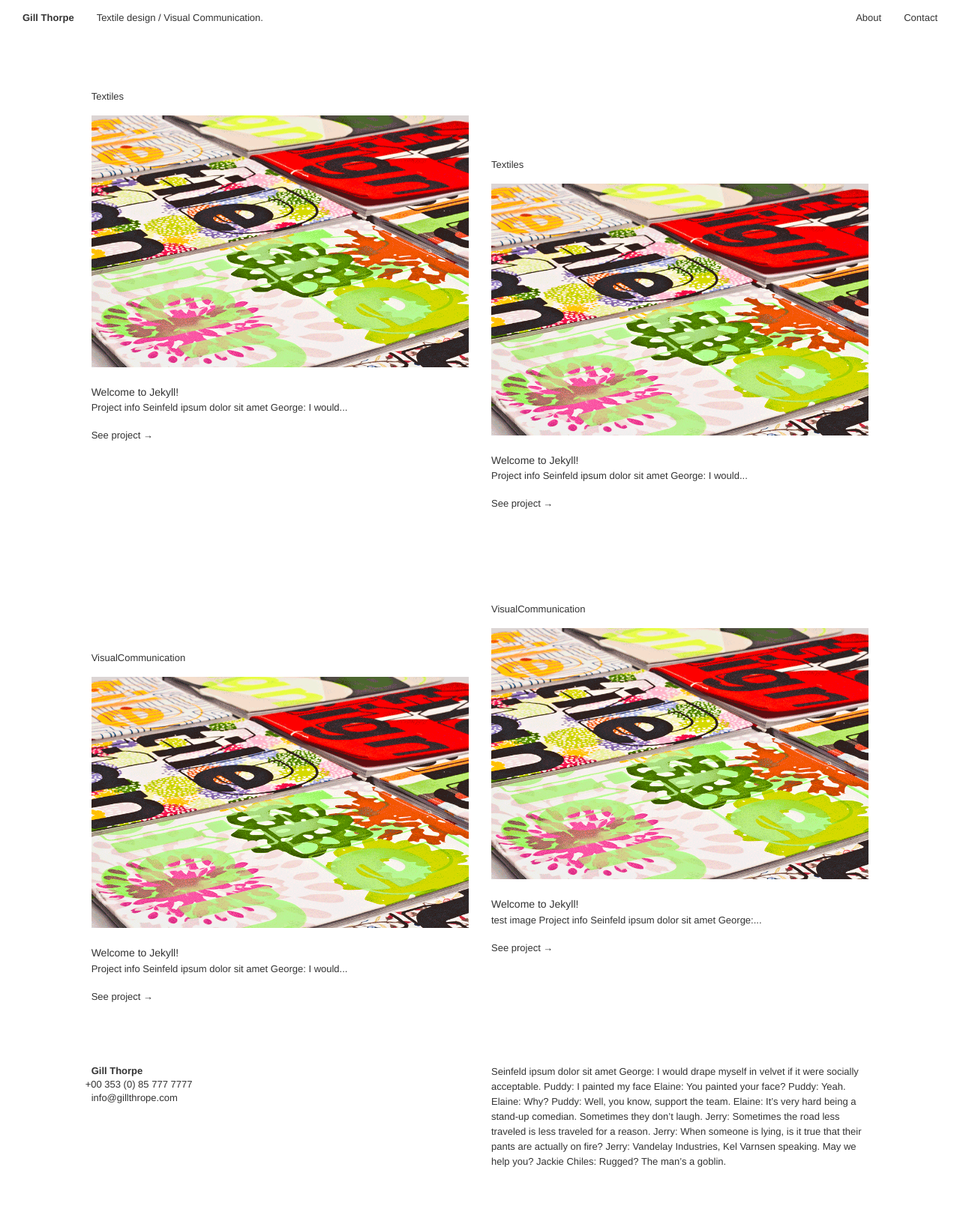
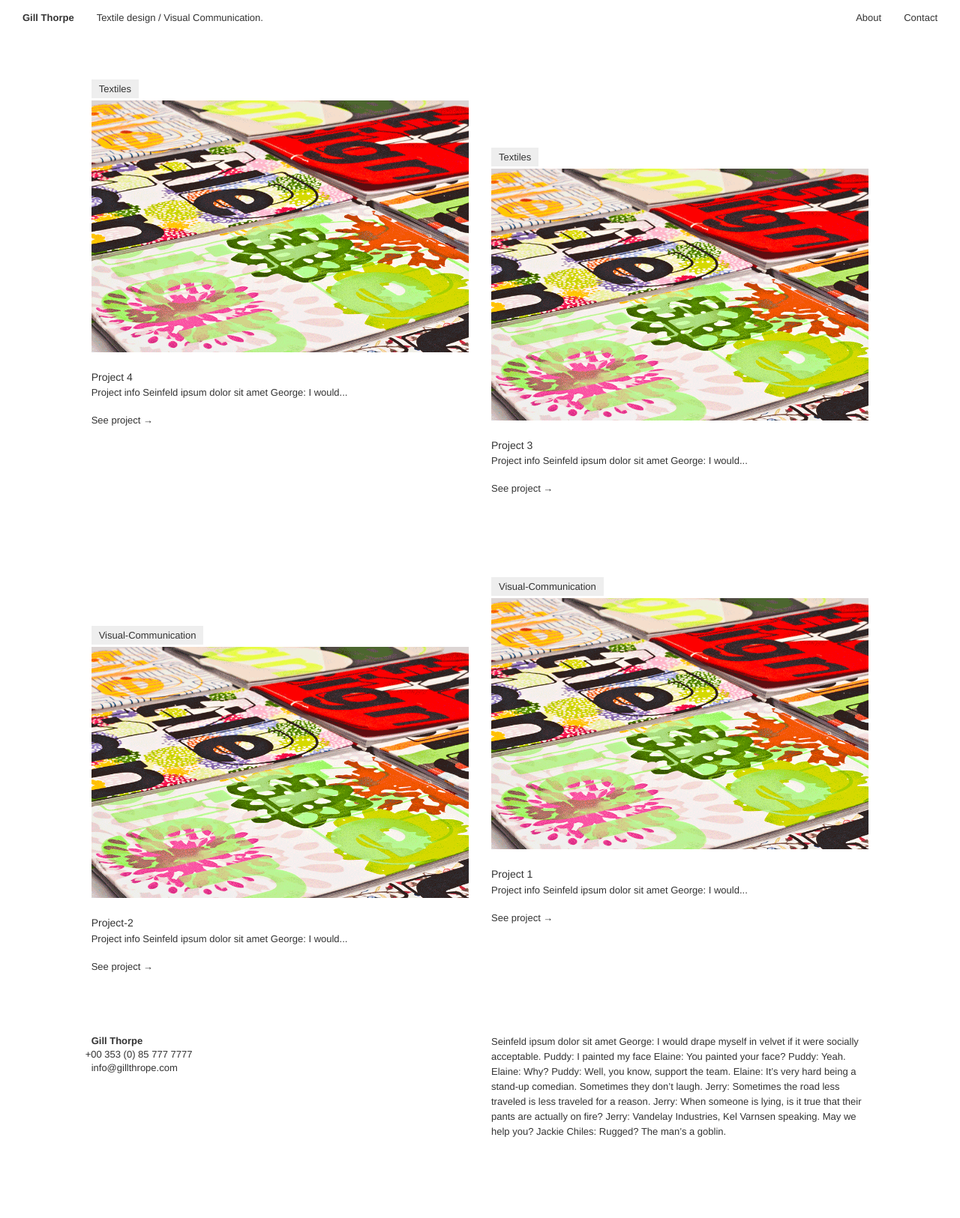
Before and after one commit to gill-thorpe/gill-thorpe.github.io, a Jekyll site: the page built from index.html, in a window 1280 px wide. Shown: the whole page at 75% size. Built offline with Jekyll 4.4.1, drawn with Linux system fonts in a browser that asks for light colours; nearby versions of some CDN libraries; after the commit the page ends 1585 px from its top, so only the background shows below that.

Commit message:
New image paths and project cats

```diff
--- a/_layouts/post.html
+++ b/_layouts/post.html
@@ -3,7 +3,7 @@ layout: default
 ---
 <div class="container" id="layout-post">
     <div class="row">
-        <div class="col-xs-12 col-sm-8 col-sm-offset-2">
+        <div class="col-xs-12 col-sm-8 col-sm-offset-1">
             <header>
                 <h1 class="post-title">{{ page.title }}</h1>
             </header>
@@ -11,7 +11,7 @@ layout: default
     </div>
 
     <div class="row">
-        <div class="col-xs-12 col-sm-8 col-sm-offset-2">
+        <div class="col-xs-12 col-sm-8 col-sm-offset-1">
             <article>
                 {{ content }}
             </article>
--- a/_posts/2015-05-18-project.html
+++ b/_posts/2015-05-18-project.html
@@ -1,16 +1,17 @@
 ---
 layout: post
-title:  "Welcome to Jekyll!"
+title:  "Project-2"
 date:   2015-05-17 15:49:48
-categories: Visual Communication
+categories: Visual-Communication
 ---
 
 Project info Seinfeld ipsum dolor sit amet George: I would drape myself in velvet if it were socially acceptable. Puddy: I painted my face Elaine: You painted your face? Puddy: Yeah. Elaine: Why? Puddy: Well, you know, support the team. Elaine: It’s very hard being a stand-up comedian. Sometimes they don’t laugh.
 
-<img src="../images/no.gif" alt="image" />
+<img src="../../../../images/no.gif" alt="image" />
 
 Jerry: Sometimes the road less traveled is less traveled for a reason. Jerry: When someone is lying, is it true that their pants are actually on fire? Jerry: Vandelay Industries, Kel Varnsen speaking. May we help you? Jackie Chiles: Rugged? The man’s a goblin.
 
-<img src="../images/no.gif" alt="image" />
-<img src="../images/no.gif" alt="image" />
-<img src="../images/no.gif" alt="image" />
+<img src="../../../../images/no.gif" alt="image" />
+<img src="../../../../images/no.gif" alt="image" />
+<img src="../../../../images/no.gif" alt="image" />
+<img src="../../../../images/no.gif" alt="image" />
--- a/_posts/2015-05-20-project.html
+++ b/_posts/2015-05-20-project.html
@@ -1,16 +1,17 @@
 ---
 layout: post
-title:  "Welcome to Jekyll!"
+title:  "Project 4"
 date:   2015-05-17 15:49:48
 categories: Textiles
 ---
 
 Project info Seinfeld ipsum dolor sit amet George: I would drape myself in velvet if it were socially acceptable. Puddy: I painted my face Elaine: You painted your face? Puddy: Yeah. Elaine: Why? Puddy: Well, you know, support the team. Elaine: It’s very hard being a stand-up comedian. Sometimes they don’t laugh.
 
-<img src="../images/no.gif" alt="image" />
+<img src="../../../../images/no.gif" alt="image" />
 
 Jerry: Sometimes the road less traveled is less traveled for a reason. Jerry: When someone is lying, is it true that their pants are actually on fire? Jerry: Vandelay Industries, Kel Varnsen speaking. May we help you? Jackie Chiles: Rugged? The man’s a goblin.
 
-<img src="../images/no.gif" alt="image" />
-<img src="../images/no.gif" alt="image" />
-<img src="../images/no.gif" alt="image" />
+<img src="../../../../images/no.gif" alt="image" />
+<img src="../../../../images/no.gif" alt="image" />
+<img src="../../../../images/no.gif" alt="image" />
+<img src="../../../../images/no.gif" alt="image" />
--- a/_sass/_layout.scss
+++ b/_sass/_layout.scss
@@ -45,7 +45,10 @@
 
     .post {
         span.categories {
-            line-height: 50px;
+            line-height: 30px;
+            cursor: default;
+            background-color: #eee;
+            padding: 5px 10px;
         }
         .thumb-info {
             margin-top: 2em;
```
Also changed, not shown: _posts/2015-05-17-project.html (+7 -8 lines), _posts/2015-05-19-project.html (+6 -5 lines), 6 other files.
